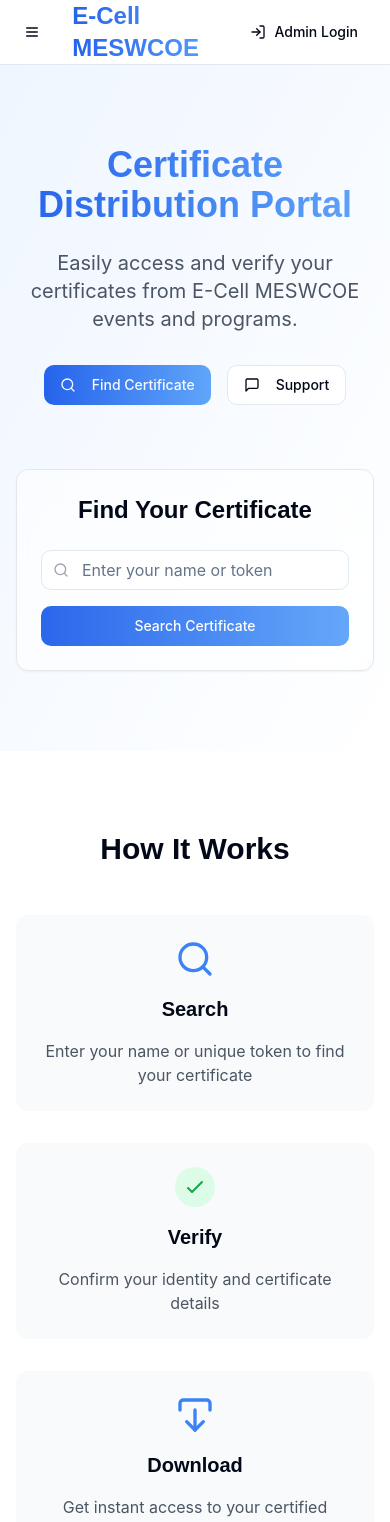
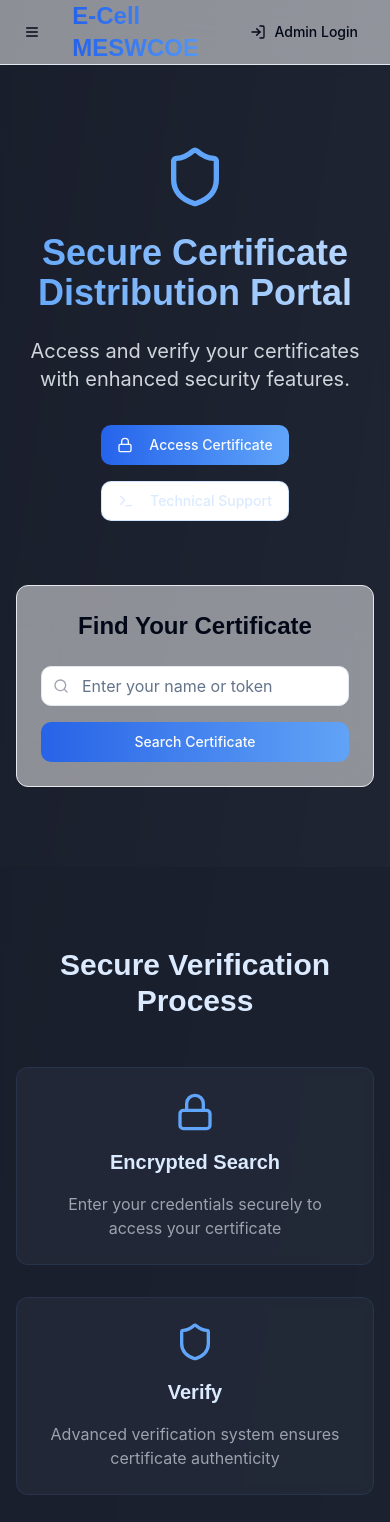
Before and after one commit to Harshu2201/cerify-certificate-verse, a React (Vite) app: page / in a window 390 px wide. Shown: the top 1522 px of the page. Built offline with nearby package versions, Linux system fonts and the light colour scheme.

Commit message:
Refactor: Apply cybersecurity theme and password change
- Applied a cybersecurity theme to the website.
- Changed the admin login password to InnovatExpo2025.

```diff
--- a/src/pages/AdminLogin.tsx
+++ b/src/pages/AdminLogin.tsx
@@ -1,4 +1,3 @@
-
 import { useState } from 'react';
 import { useNavigate } from 'react-router-dom';
 import { Button } from '@/components/ui/button';
@@ -44,7 +43,7 @@ const AdminLogin = () => {
   };
 
   return (
-    <div className="min-h-screen flex flex-col">
+    <div className="min-h-screen flex flex-col bg-gradient-to-br from-[#1A1F2C] to-[#2A3241]">
       <Header />
 
       <main className="flex-1 flex items-center justify-center p-4">
@@ -54,10 +53,10 @@ const AdminLogin = () => {
           transition={{ duration: 0.5 }}
           className="w-full max-w-md"
         >
-          <Card className="border-2 border-blue-100">
+          <Card className="border border-blue-400/20 bg-[#2A3241]/50 backdrop-blur-sm">
             <CardHeader className="text-center">
-              <CardTitle className="text-2xl font-bold font-poppins bg-gradient-to-r from-blue-600 to-blue-400 bg-clip-text text-transparent">
-                Admin Login
+              <CardTitle className="text-2xl font-bold font-poppins bg-gradient-to-r from-blue-400 to-blue-200 bg-clip-text text-transparent">
+                Secure Admin Access
               </CardTitle>
             </CardHeader>
             <CardContent>
@@ -68,10 +67,10 @@ const AdminLogin = () => {
                     value={password}
                     onChange={(e) => setPassword(e.target.value)}
                     placeholder="Enter admin password"
-                    className="pl-10"
+                    className="pl-10 bg-[#1A1F2C]/50 border-blue-400/20 text-blue-100"
                     required
                   />
-                  <Lock className="absolute left-3 top-1/2 transform -translate-y-1/2 h-4 w-4 text-gray-400" />
+                  <Lock className="absolute left-3 top-1/2 transform -translate-y-1/2 h-4 w-4 text-blue-400" />
                 </div>
 
                 <Button
@@ -82,17 +81,13 @@ const AdminLogin = () => {
                   {isLoading ? (
                     <div className="flex items-center gap-2">
                       <div className="w-4 h-4 border-2 border-white/50 border-t-white rounded-full animate-spin" />
-                      <span>Logging in...</span>
+                      <span>Authenticating...</span>
                     </div>
                   ) : (
-                    'Login'
+                    'Secure Login'
                   )}
                 </Button>
               </form>
-
-              <p className="mt-4 text-xs text-center text-gray-500">
-                Default password: admin123
-              </p>
             </CardContent>
           </Card>
         </motion.div>
--- a/src/pages/Index.tsx
+++ b/src/pages/Index.tsx
@@ -5,7 +5,7 @@ import { CertificateSearch } from "@/components/CertificateSearch";
 import { Button } from "@/components/ui/button";
 import { Link } from "react-router-dom";
 import { motion } from "framer-motion";
-import { Search, Upload, MessageSquare } from "lucide-react";
+import { Shield, Lock, Terminal } from "lucide-react";
 
 const Index = () => {
   const container = {
@@ -24,13 +24,13 @@ const Index = () => {
   };
 
   return (
-    <div className="min-h-screen flex flex-col">
+    <div className="min-h-screen flex flex-col bg-gradient-to-br from-[#1A1F2C] to-[#2A3241]">
       <Header />
 
       <main className="flex-1">
         {/* Hero Section */}
         <section className="relative py-20 overflow-hidden">
-          <div className="absolute inset-0 bg-gradient-to-br from-blue-50 to-white z-0" />
+          <div className="absolute inset-0 bg-[#1A1F2C]/50 backdrop-blur-sm z-0" />
           <div className="container relative z-10 px-4 mx-auto">
             <motion.div
               initial={{ opacity: 0, y: 20 }}
@@ -38,11 +38,14 @@ const Index = () => {
               transition={{ duration: 0.7 }}
               className="text-center max-w-3xl mx-auto mb-16"
             >
-              <h1 className="text-4xl md:text-5xl font-bold font-poppins mb-6 bg-gradient-to-r from-blue-600 to-blue-400 bg-clip-text text-transparent">
-                Certificate Distribution Portal
+              <div className="flex justify-center mb-6">
+                <Shield className="w-16 h-16 text-blue-400" />
+              </div>
+              <h1 className="text-4xl md:text-5xl font-bold font-poppins mb-6 bg-gradient-to-r from-blue-400 to-blue-200 bg-clip-text text-transparent">
+                Secure Certificate Distribution Portal
               </h1>
-              <p className="text-xl text-gray-600 mb-8">
-                Easily access and verify your certificates from E-Cell MESWCOE events and programs.
+              <p className="text-xl text-gray-300 mb-8">
+                Access and verify your certificates with enhanced security features.
               </p>
               <div className="flex flex-wrap justify-center gap-4">
                 <Button
@@ -51,14 +54,14 @@ const Index = () => {
                   asChild
                 >
                   <Link to="/certificates">
-                    <Search className="mr-2 h-4 w-4" />
-                    Find Certificate
+                    <Lock className="mr-2 h-4 w-4" />
+                    Access Certificate
                   </Link>
                 </Button>
-                <Button variant="outline" asChild>
+                <Button variant="outline" className="border-blue-400/30 text-blue-100 hover:bg-blue-400/10" asChild>
                   <Link to="/support">
-                    <MessageSquare className="mr-2 h-4 w-4" />
-                    Support
+                    <Terminal className="mr-2 h-4 w-4" />
+                    Technical Support
                   </Link>
                 </Button>
               </div>
@@ -70,10 +73,10 @@ const Index = () => {
         </section>
 
         {/* Features Section */}
-        <section className="py-20 bg-white">
+        <section className="py-20 bg-[#1A1F2C]/80 backdrop-blur-sm">
           <div className="container px-4 mx-auto">
-            <h2 className="text-3xl font-bold font-poppins text-center mb-12">
-              How It Works
+            <h2 className="text-3xl font-bold font-poppins text-center mb-12 text-blue-100">
+              Secure Verification Process
             </h2>
             <motion.div
               variants={container}
@@ -84,33 +87,29 @@ const Index = () => {
             >
               {[
                 {
-                  title: "Search",
-                  icon: <Search className="h-10 w-10 text-blue-500 mb-4" />,
-                  description: "Enter your name or unique token to find your certificate"
+                  title: "Encrypted Search",
+                  icon: <Lock className="h-10 w-10 text-blue-400 mb-4" />,
+                  description: "Enter your credentials securely to access your certificate"
                 },
                 {
                   title: "Verify",
-                  icon: <div className="w-10 h-10 rounded-full bg-green-100 flex items-center justify-center text-green-600 mb-4">
-                          <svg className="w-6 h-6" fill="none" stroke="currentColor" viewBox="0 0 24 24" xmlns="http://www.w3.org/2000/svg">
-                            <path strokeLinecap="round" strokeLinejoin="round" strokeWidth="2" d="M5 13l4 4L19 7"></path>
-                          </svg>
-                        </div>,
-                  description: "Confirm your identity and certificate details"
+                  icon: <Shield className="h-10 w-10 text-blue-400 mb-4" />,
+                  description: "Advanced verification system ensures certificate authenticity"
                 },
                 {
-                  title: "Download",
-                  icon: <Upload className="h-10 w-10 text-blue-500 mb-4 transform rotate-180" />,
-                  description: "Get instant access to your certified achievements"
+                  title: "Secure Access",
+                  icon: <Terminal className="h-10 w-10 text-blue-400 mb-4" />,
+                  description: "Download your certified achievements with encryption"
                 }
               ].map((feature, index) => (
                 <motion.div
                   key={index}
                   variants={item}
-                  className="text-center p-6 rounded-lg bg-gray-50 hover:shadow-md transition-shadow hover:bg-blue-50"
+                  className="text-center p-6 rounded-lg bg-[#2A3241]/50 hover:bg-[#2A3241]/80 backdrop-blur-sm border border-blue-400/10 transition-all duration-300"
                 >
                   <div className="flex justify-center">{feature.icon}</div>
-                  <h3 className="text-xl font-semibold mb-4">{feature.title}</h3>
-                  <p className="text-gray-600">{feature.description}</p>
+                  <h3 className="text-xl font-semibold mb-4 text-blue-100">{feature.title}</h3>
+                  <p className="text-gray-400">{feature.description}</p>
                 </motion.div>
               ))}
             </motion.div>
--- a/src/services/dataService.ts
+++ b/src/services/dataService.ts
@@ -26,7 +26,7 @@ const ISSUES_KEY = 'ecell_issues';
 const ADMIN_PASSWORD_KEY = 'ecell_admin_password';
 
 // Default Admin Password (in a real app, this would be stored securely on a backend)
-const DEFAULT_PASSWORD = 'admin123';
+const DEFAULT_PASSWORD = 'InnovatExpo2025';
 
 // Initialize default data
 const initializeData = () => {
```
